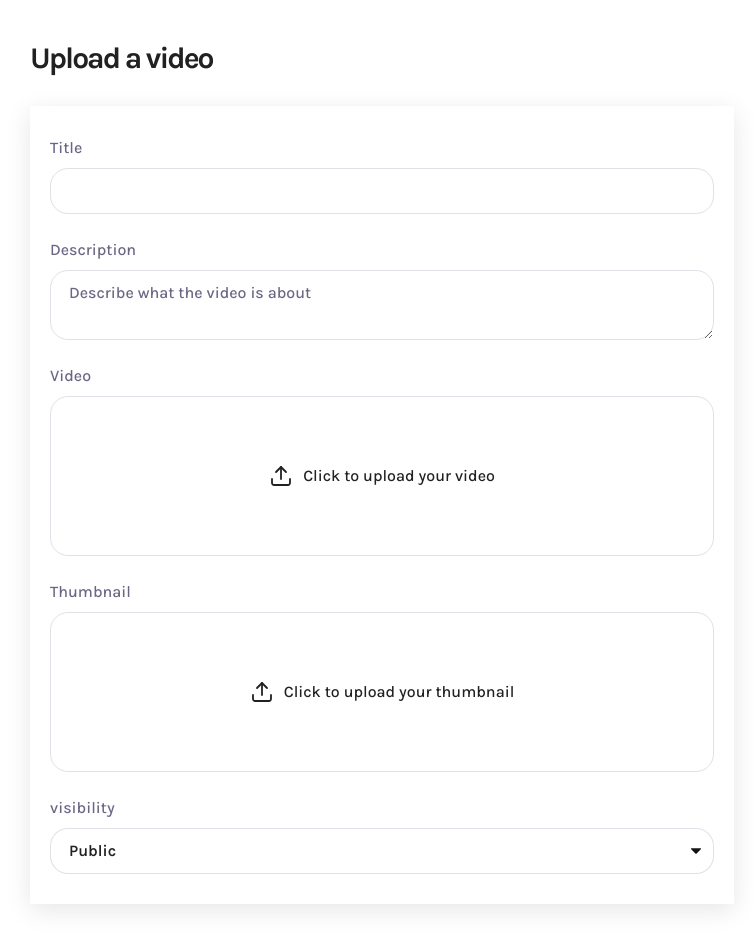
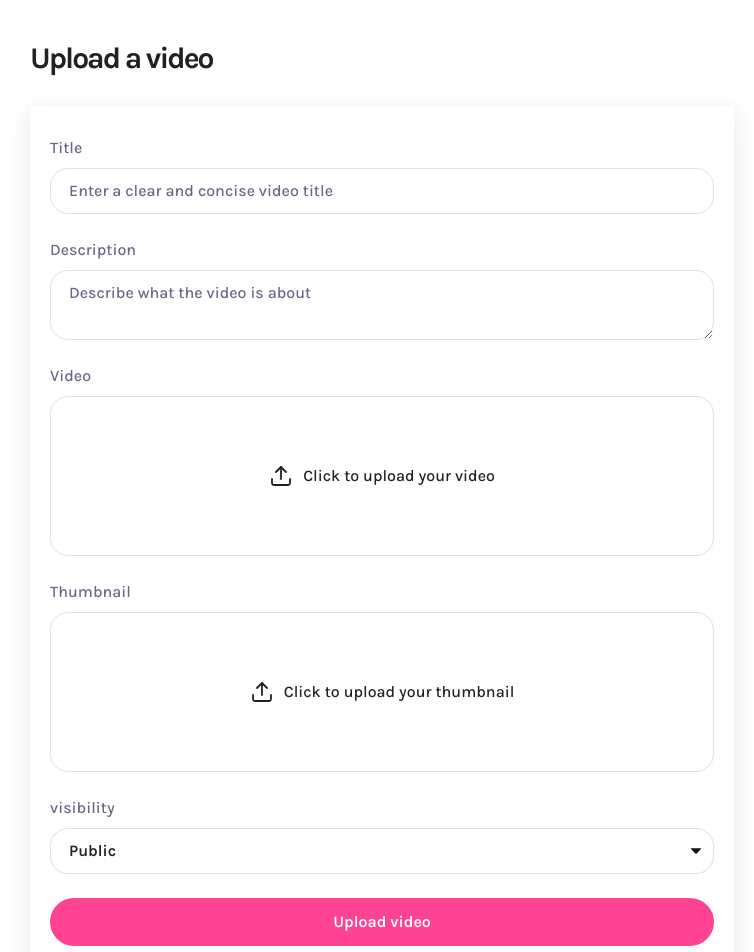
Before and after one commit to obaidalqurshi/SnapCast, a Next.js app: page /upload in a window 1280 px wide. Shown: the part 100-1052 px from the top of the page, without its empty margins (258-1012 px from the left). Built offline with nearby package versions, Linux system fonts and the light colour scheme.

Commit message:
setup file upload form

```diff
--- a/app/(root)/upload/page.tsx
+++ b/app/(root)/upload/page.tsx
@@ -2,28 +2,54 @@
 
 import FileInput from '@/components/FileInput'
 import FormField from '@/components/FormField'
-import { title } from 'process'
-import React, { ChangeEvent, useState } from 'react'
+import { MAX_THUMBNAIL_SIZE, MAX_VIDEO_SIZE } from '@/constants'
+import { useFileInput } from '@/lib/hooks/useFileInput'
+import React, { ChangeEvent, FormEvent, useState } from 'react'
 
 const Page = () => {
+    const [isSubmitting, setisSubmitting] = useState(false)
     const [formData, setFormData] = useState({
         title: '',
         description: '',
         visibility: 'public',
     })
-    const video = {}
-    const thumbnail = {}
-    const handleInputChange = (e: ChangeEvent)=>{
+    const video = useFileInput(MAX_VIDEO_SIZE);
+    const thumbnail = useFileInput(MAX_THUMBNAIL_SIZE)
+    const handleInputChange = (e: ChangeEvent<HTMLInputElement>)=>{
         const {name, value} = e.target;
 
         setFormData((prevState)=>({...prevState, [name]: value}))
     }
-    const [error, setError] = useState(null)
+    const handleSubmit = async (e: FormEvent) =>{
+        e.preventDefault();
+        setisSubmitting(true);
+        try {
+
+            if(!video.file|| !thumbnail.file){
+                setError('Please upload video and thumbnail');
+                return
+            }
+            if(!formData.title || !formData.description){
+                setError('Plase fill in all the details');
+                return;
+            }
+            //upload the video to bunny
+            //upload the thumbnail to DB
+            // Attach thumbnail
+            // Create a new DB entry for the video details (urls, data )
+
+        } catch (error) {
+            console.log('Error submitting form: ', error)
+        }finally{
+            setisSubmitting(false)
+        }
+    }
+    const [error, setError] = useState('')
   return (
     <div className='wrapper-md upload-page'>
         <h1>Upload a video</h1>
         {error && <div className='error-field'>{error}</div>}
-        <form className='rouned-20 shadow-10 gap-6 w-full flex flex-col px-5 py-7.5'>
+        <form className='rouned-20 shadow-10 gap-6 w-full flex flex-col px-5 py-7.5' onSubmit={handleSubmit}>
 
         <FormField
         id= 'title'
@@ -58,7 +84,7 @@ const Page = () => {
         onChange={handleInputChange}
 
         />
-
+        <button type='submit' disabled={isSubmitting}  className='submit-button'>{isSubmitting ? 'Uploading...': 'Upload video'}</button>
         </form>
 
     </div>
--- a/components/FileInput.tsx
+++ b/components/FileInput.tsx
@@ -9,11 +9,18 @@ const FileInput = ({id, label, accept, file, previewUrl, inputRef, onChange, onR
         <input type='file' id={id} accept={accept} ref={inputRef} hidden onChange={onChange} />
 
         {!previewUrl ?(
-            <figure>
+            <figure onClick={()=> inputRef.current?.click()}>
                  <Image src='/assets/icons/upload.svg' alt='upload' width={24} height={24} />
                  <p>Click to upload your {id}</p>
             </figure>
-        ): (<div></div>)}
+        ): (<div>
+            {type === 'video' ? <video src={previewUrl} controls /> :
+            <Image src={previewUrl} alt='image' fill />}
+            <button type='button' onClick={onReset}>
+            <Image src='/assets/icons/close.svg' alt='close' width={16} height={16} />
+            </button>
+            <p>{file?.name}</p>
+        </div>)}
     </section>
   )
 }
--- a/components/FormField.tsx
+++ b/components/FormField.tsx
@@ -1,40 +1,42 @@
-import React from 'react'
-
-const FormField = ({id, label, type= 'text', value, onChange, placeholder, as = 'input', options = []}: FormFieldProps) => {
-  const InputToRender = ({type}: {type: string}) =>{
-    if(type === 'textarea'){
-        return <textarea
+const FormField = ({
+  id,
+  label,
+  type = "text",
+  value,
+  onChange,
+  placeholder,
+  as = "input",
+  options = [],
+}: FormFieldProps) => (
+  <div className="form-field">
+    <label htmlFor={id}>{label}</label>
+    {as === "textarea" ? (
+      <textarea
         id={id}
         name={id}
         value={value}
         onChange={onChange}
         placeholder={placeholder}
-        />
-    }
-    else if(type === 'select'){
-        return <select
+      />
+    ) : as === "select" ? (
+      <select id={id} name={id} value={value} onChange={onChange}>
+        {options.map((option) => (
+          <option key={option.value} value={option.value}>
+            {option.label}
+          </option>
+        ))}
+      </select>
+    ) : (
+      <input
+        type={type}
         id={id}
         name={id}
         value={value}
         onChange={onChange}
-        >{options.map(({label, value})=>(
-            <option key={label} value={value}>{label}</option>
-        ))}</select>
-    }else{
-        return <input
-        id={id}
-        name={id}
-        value={value}
-        onChange={onChange}
-        />
-    }
-  }
-    return (
-    <div className='form-field'>
-        <label htmlFor={id}>{label}</label>
-        <InputToRender type= {as} />
-    </div>
-  )
-}
+        placeholder={placeholder}
+      />
+    )}
+  </div>
+);
 
-export default FormField
+export default FormField;
--- a/constants/index.ts
+++ b/constants/index.ts
@@ -3,10 +3,10 @@ export const MAX_THUMBNAIL_SIZE = 10 * 1024 * 1024;
 
 export const BUNNY = {
   STREAM_BASE_URL: "https://video.bunnycdn.com/library",
-  STORAGE_BASE_URL: "https://sg.storage.bunnycdn.com/snapcast",
-  CDN_URL: "https://snapcast.b-cdn.net",
+  STORAGE_BASE_URL: "https://storage.bunnycdn.com/obaid-snapcast",
+  CDN_URL: "https://obaid-snapcast.b-cdn.net",
   EMBED_URL: "https://iframe.mediadelivery.net/embed",
-  TRANSCRIPT_URL: "https://vz-47a08e64-84d.b-cdn.net",
+  TRANSCRIPT_URL: "https://29b4b4be-07b8-4af0-a842394aa76e-2dcf-4dac",
 };
 
 export const emojis = ["😂", "😍", "👍"];
--- /dev/null
+++ b/lib/hooks/useFileInput.ts
@@ -0,0 +1,43 @@
+import { ChangeEvent, useRef, useState } from "react"
+
+export const useFileInput = (maxSize: number) =>{
+    const [file, setFile] = useState<File | null>(null)
+    const [previewUrl, setpreviewUrl] = useState('')
+    const [duration, setduration] = useState(0)
+    const inputRef = useRef<HTMLInputElement>(null)
+
+    const handleFileChange = (e: ChangeEvent<HTMLInputElement>) =>{
+        if(e.target.files?.[0]){
+            const selectedFile = e.target.files[0];
+            if(selectedFile.size > maxSize) return;
+        if(previewUrl) URL.revokeObjectURL(previewUrl);
+
+        setFile(selectedFile);
+        const objectUrl = URL.createObjectURL(selectedFile);
+        setpreviewUrl(objectUrl);
+        if(selectedFile.type.startsWith('video')){
+            const video = document.createElement('video');
+            video.preload = 'metadata'
+            video.onloadedmetadata = () =>{
+                if(isFinite(video.duration) && video.duration > 0){
+                    setduration(Math.round(video.duration))
+                }
+                else{
+                    setduration(0)
+                }
+                URL.revokeObjectURL(video.src);
+            }
+            video.src = objectUrl;
+        }
+        }
+    }
+    const resetFile = () =>{
+        if(previewUrl)  URL.revokeObjectURL(previewUrl);
+        setFile(null);
+        setpreviewUrl('');
+        setduration(0);
+        if(inputRef.current) inputRef.current.value = ''
+    }
+
+    return { file, previewUrl, duration, inputRef, handleFileChange, resetFile}
+}
```
